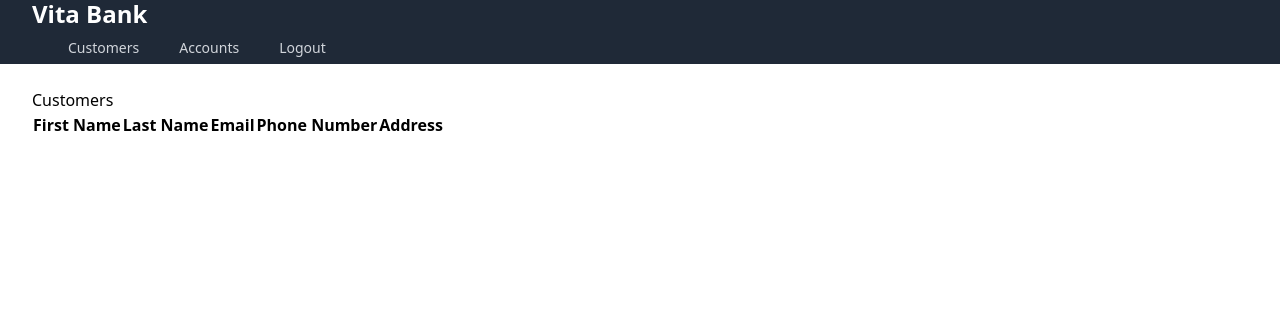
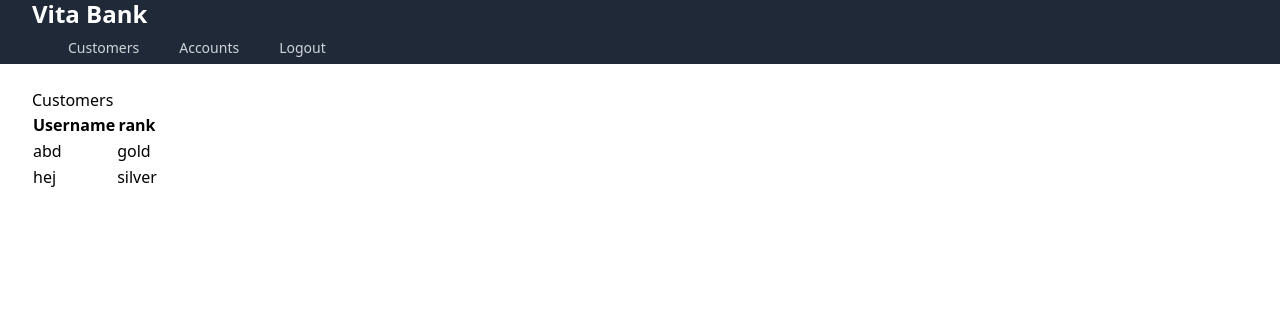
Before and after one commit to abdulahiroble/bank-app, a Django app: page /customers/ in a window 1280 px wide. Shown: the top 324 px of the page. Run offline with Django 4.2, Linux system fonts and the light colour scheme; a user stored in the database is signed in; data comes from the database, SQL or seed files in the repository; both versions use the stored data as it was after the commit; lists and menus that the app fills with data are empty.

Commit message:
Show data from db

```diff
--- a/bank_app/templates/bank_app/customer_list.html
+++ b/bank_app/templates/bank_app/customer_list.html
@@ -5,21 +5,15 @@
   <table>
     <thead>
       <tr>
-        <th>First Name</th>
-        <th>Last Name</th>
-        <th>Email</th>
-        <th>Phone Number</th>
-        <th>Address</th>
+        <th>Username</th>
+        <th>rank</th>
       </tr>
     </thead>
     <tbody>
       {% for customer in object_list %}
         <tr>
-          <td><a href="{% url 'customer_details' pk=customer.pk %}">{{ customer.first_name }}</a></td>
-          <td>{{ customer.last_name }}</td>
-          <td>{{ customer.email }}</td>
-          <td>{{ customer.phone_number }}</td>
-          <td>{{ customer.address }}</td>
+          <td>{{ customer.user.username }}</td>
+          <td>{{ customer.rank }}</td>
         </tr>
       {% endfor %}
     </tbody>
--- a/bank_app/urls.py
+++ b/bank_app/urls.py
@@ -5,13 +5,18 @@ app_name = 'bank_app'
 
 urlpatterns = [
     path('', views.IndexView.as_view(), name='home'),
+
     path('login/', views.LoginView.as_view(), name='login'),
     path('logout/', views.LogoutView.as_view(), name='logout'),
     path('register/', views.RegisterView.as_view(), name='register'),
+
     path('accounts/<str:account_number>/', views.AccountDetailsView.as_view(), name='account_details'),
+    path('accounts/', views.AccountListView.as_view(), name='account_list'),
+    path('accounts/create/', views.CreateAccountView.as_view(), name='create_account'),
+
     path('customers/', views.CustomerListView.as_view(), name='customer_list'),
-    path('accounts/', views.AccountListView.as_view(), name='account_list'),
+    path('customers/<pk>/', views.CustomerDetailView.as_view(), name='customer_details'),
     path('customers/create/', views.CreateCustomerView.as_view(), name='create_customer'),
-    path('accounts/create/', views.CreateAccountView.as_view(), name='create_account'),
     path('customers/<int:pk>/change-rank/', views.ChangeCustomerRankView.as_view(), name='change_customer_rank'),
+
 ]
--- a/bank_app/views.py
+++ b/bank_app/views.py
@@ -12,7 +12,7 @@ from django.contrib.admin.views.decorators import staff_member_required
 from .models import Customer, Account, Loan, Transaction
 from .forms import CustomerForm, AccountForm
 
-from django.views.generic import TemplateView
+from django.views.generic import TemplateView, ListView
 from django.db.models import Count
 
 from django.contrib.auth.forms import AuthenticationForm
@@ -52,13 +52,17 @@ class IndexView(TemplateView):
 #         return render(request, 'bank_app/base.html', context)
 
 
-class CustomerListView(LoginRequiredMixin, View):
+# class CustomerListView(LoginRequiredMixin, View):
+#     login_url = 'login'
+
+#     def get(self, request):
+#         customers = Customer.objects.all()
+#         return render(request, 'bank_app/customer_list.html', {'customers': customers})
+
+class CustomerListView(LoginRequiredMixin, ListView):
+    model = Customer
+    template_name = 'bank_app/customer_list.html'
     login_url = 'login'
-
-    def get(self, request):
-        customers = Customer.objects.all()
-        return render(request, 'bank_app/customer_list.html', {'customers': customers})
-
 
 # class CreateCustomerView(LoginRequiredMixin, CreateView):
 #     login_url = 'login'
@@ -66,6 +70,12 @@ class CustomerListView(LoginRequiredMixin, View):
 #     form_class = CustomerForm
 #     template_name = 'bank_app/create_customer.html'
 #     success_url = reverse_lazy('customer_list')
+
+class CustomerDetailView(LoginRequiredMixin, DetailView):
+    login_url = 'login'
+    model = Customer
+    template_name = 'bank_app/customer_details.html'
+    context_object_name = 'customer'
 
 class CreateCustomerView(LoginRequiredMixin, CreateView):
     login_url = 'login'
```
Also changed, not shown: bank_app/templates/bank_app/customer_details.html (added, +17 -0 lines), db.sqlite3.
